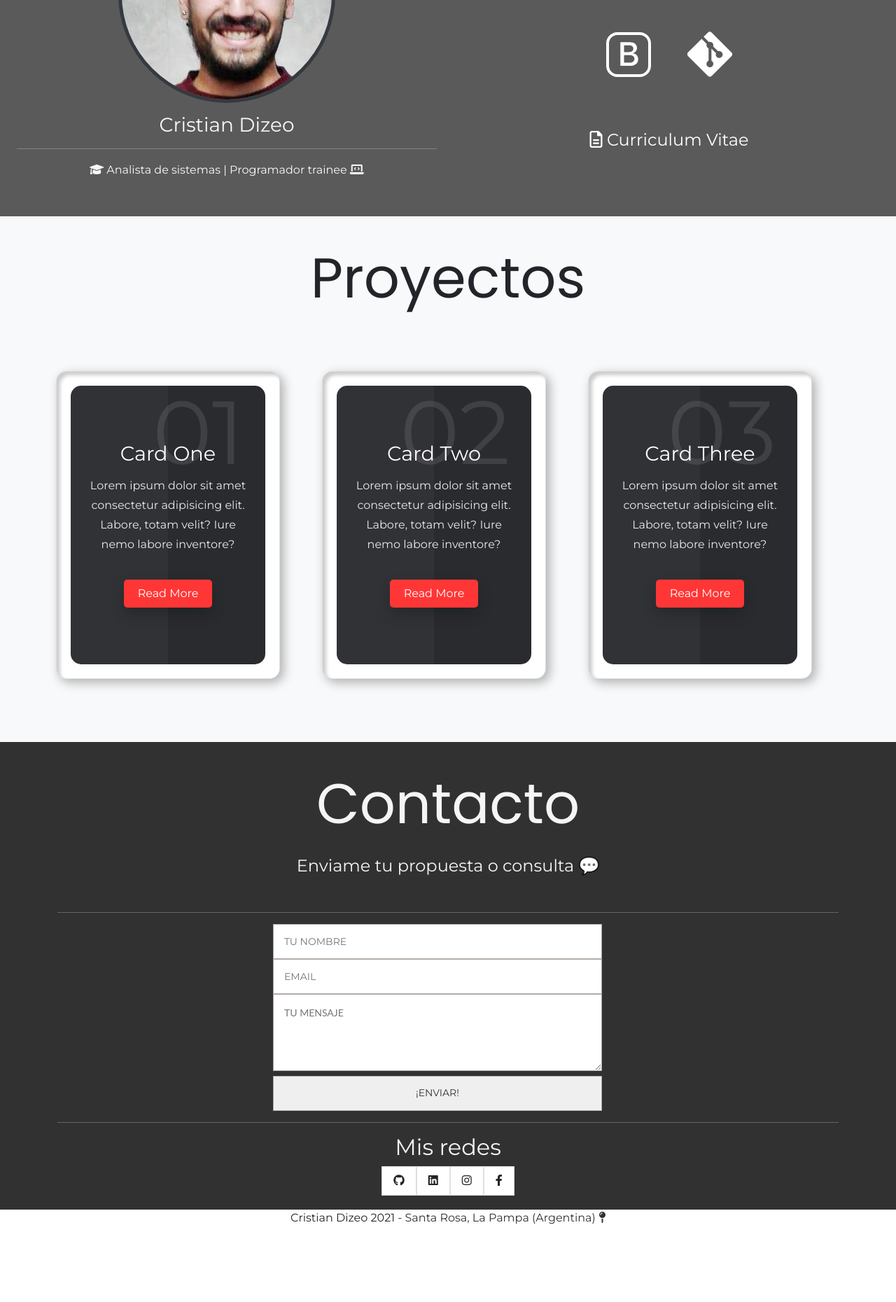
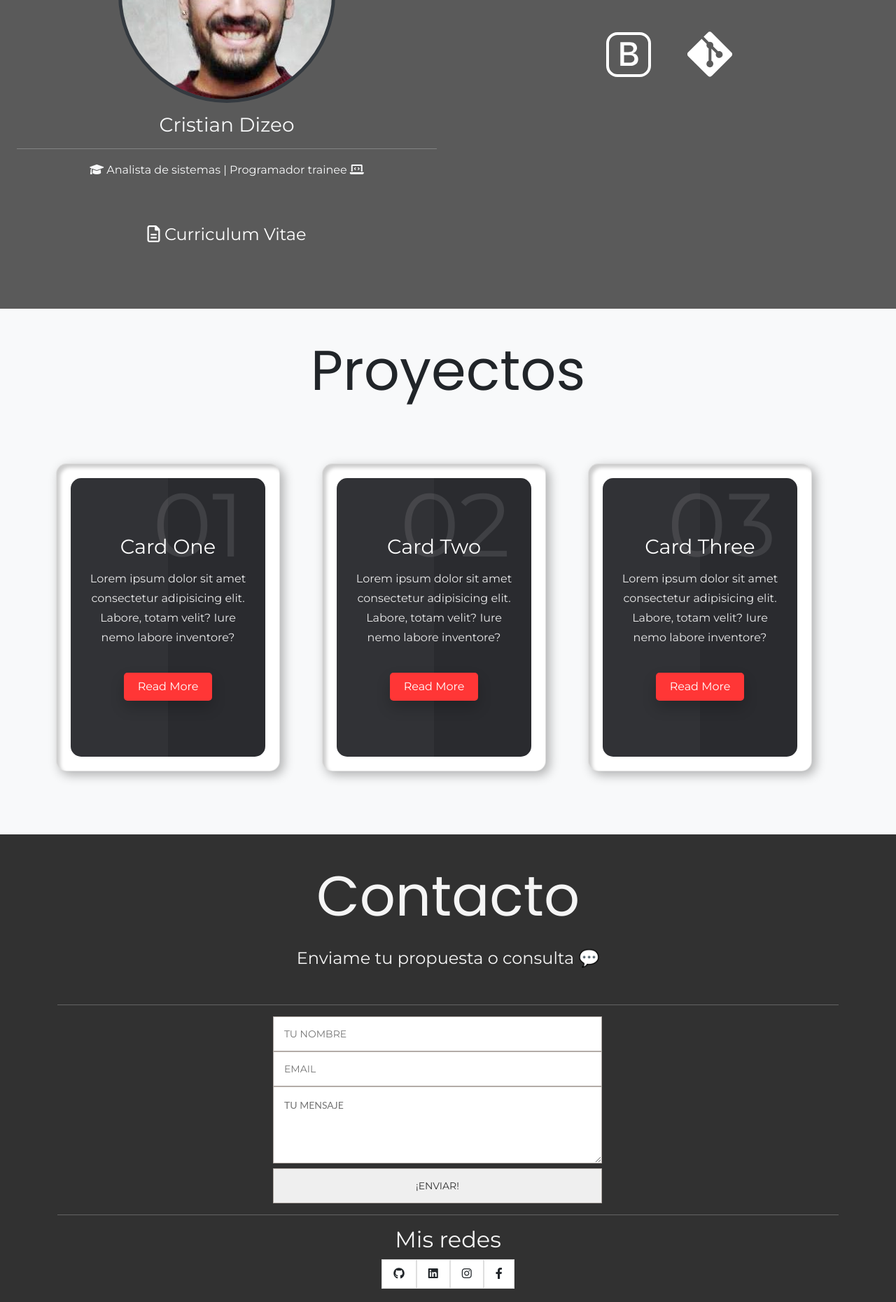
Before and after one commit to cristiandizeo/cristiandizeo, a PHP site: page / in a window 1280 px wide. Shown: the part 1145-3005 px from the top of the page at 70% size. Before the commit the page ends 2894 px from the top, so only its background shows below. Run offline with PHP 8.4, Linux system fonts and the light colour scheme.

Commit message:
Media ok

```diff
--- a/css/styles.css
+++ b/css/styles.css
@@ -1,6 +1,8 @@
 :root {
   --fuentePrimaria: "Montserrat", sans-serif;
   --fuenteSecundaria: 'Poppins', sans-serif;
+  --colorOscuro: #313131 ;
+  --colorClaro: #f8f9fa;
 }
 
 html {
@@ -66,7 +68,7 @@ body {
 }
 
 section#accueil {
-  background: #f8f9fa;
+  background: var(--colorClaro);
   position: relative;
   width: 100%;
   height: 100vh;
@@ -328,7 +330,7 @@ section {
 }
 #perfil {
   background-color: #5a5a5a;
-  color: #f8f9fa;
+  color: var(--colorClaro);
 }
 .foto-circle {
   border-radius: 50%;
@@ -478,34 +480,29 @@ section {
 /* FIN Proyectos */
 
 #proyectos {
-    background-color: #f8f9fa;
+    background-color: var(--colorClaro);
   }
 
 #contacto {
-    background-color: #313131;
+    background-color: var(--colorOscuro);
     color: whitesmoke;
   }
 
-  @media (max-width: 600px) {
-    .section-title {
-      font-size: 40px;
-    }
-  }
-
-  #form {
+  .form {
     position: relative;
-    width: 500px;
+    width: 100%;
+    max-width: 500px;
     margin: auto;
   }
 
-  #form input{
+  .form input{
     font-size: 0.875em;
   width: 470px;
   height: 50px;
   padding: 0px 15px 0px 15px;
 
   outline: none;
-  color: #313131;
+  color: var(--colorOscuro);
 
   border: solid 1px #b3aca7;
 
@@ -515,7 +512,7 @@ section {
   -ms-transition: all 0.3s ease-in-out;
   }
 
-  #form input:hover, textarea:hover {
+  .form input:hover, textarea:hover {
     background: #b3aca7;
   }
 
@@ -528,7 +525,7 @@ section {
 
     outline: none;
 
-    color: #313131;
+    color: var(--colorOscuro);
     font-family: 'Lato', sans-serif;
     font-size: 0.875em;
 
@@ -541,5 +538,14 @@ section {
   }
   .copyright a{
     text-decoration: none;
-    color: #313131;
+    color: var(--colorOscuro);
   }
+
+  @media (max-width: 600px) {
+    .section-title {
+      font-size: 40px;
+    }
+    .form, .form textarea, .form input{
+      max-width: 300px;
+    }
+  }
--- a/index.html
+++ b/index.html
@@ -84,6 +84,9 @@
         <div class="row">
           <p class="text-center"><i class="fa-solid fa-graduation-cap"></i> Analista de sistemas | Programador trainee <i class="fa-solid fa-laptop-code"></i></p>
         </div>
+        <div class="container text-center p-5">
+          <h4><a href="img/cristiandizeo.pdf" download="CV Cristian Dizeo.pdf" style="text-decoration: none;"><i class="fa-regular fa-file-lines"></i> Curriculum Vitae</a></h4>
+        </div>
 
       </div>
 
@@ -103,9 +106,6 @@
             <svg title="GIT" data-bs-toggle="tooltip" xmlns="http://www.w3.org/2000/svg" viewBox="0 0 448 512"><!--! Font Awesome Pro 6.1.1 by @fontawesome - https://fontawesome.com License - https://fontawesome.com/license (Commercial License) Copyright 2022 Fonticons, Inc. --><path d="M439.55 236.05L244 40.45a28.87 28.87 0 0 0-40.81 0l-40.66 40.63 51.52 51.52c27.06-9.14 52.68 16.77 43.39 43.68l49.66 49.66c34.23-11.8 61.18 31 35.47 56.69-26.49 26.49-70.21-2.87-56-37.34L240.22 199v121.85c25.3 12.54 22.26 41.85 9.08 55a34.34 34.34 0 0 1-48.55 0c-17.57-17.6-11.07-46.91 11.25-56v-123c-20.8-8.51-24.6-30.74-18.64-45L142.57 101 8.45 235.14a28.86 28.86 0 0 0 0 40.81l195.61 195.6a28.86 28.86 0 0 0 40.8 0l194.69-194.69a28.86 28.86 0 0 0 0-40.81z"/></svg>
           </div>
 
-          <div class="container text-center p-5">
-            <h4><a href="img/cristiandizeo.pdf" download="CV Cristian Dizeo.pdf" style="text-decoration: none;"><i class="fa-regular fa-file-lines"></i> Curriculum Vitae</a></h4>
-          </div>
       </div>
     </div>
 
@@ -161,7 +161,7 @@
 
         <p class="text-center section-subtitle">Enviame tu propuesta o consulta &#128172;</p>
         <hr>
-        <form id="form" class="topBefore">
+        <form class="form">
           <input id="name" type="text" title="Nombre" data-bs-toggle="tooltip" data-bs-placement="left" placeholder="TU NOMBRE">
           <input id="email" type="text" title="Email" data-bs-toggle="tooltip" data-bs-placement="left" placeholder="EMAIL">
           <textarea id="message" type="text" title="Mensaje" data-bs-toggle="tooltip" data-bs-placement="left" placeholder="TU MENSAJE"></textarea>
```
